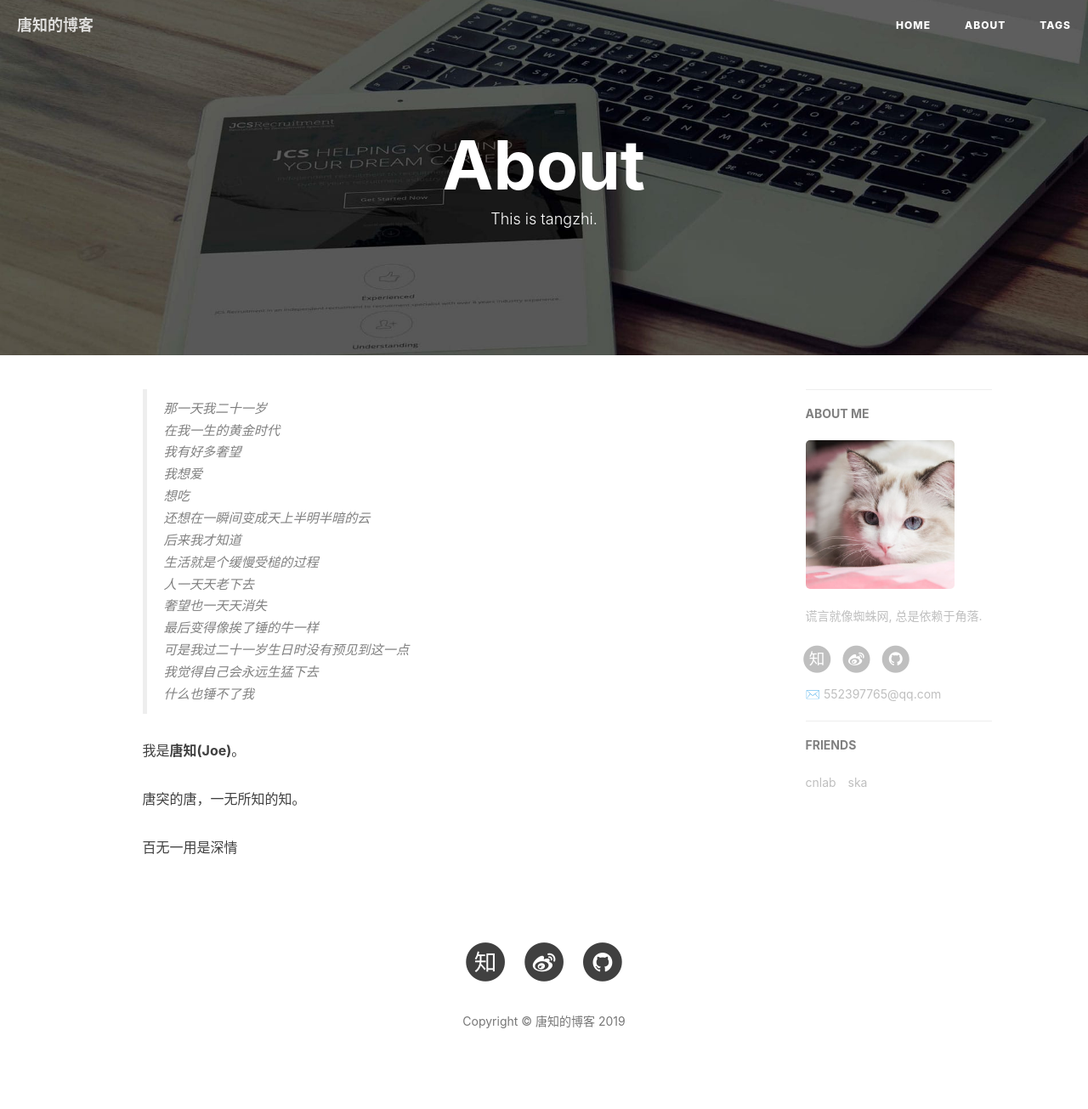
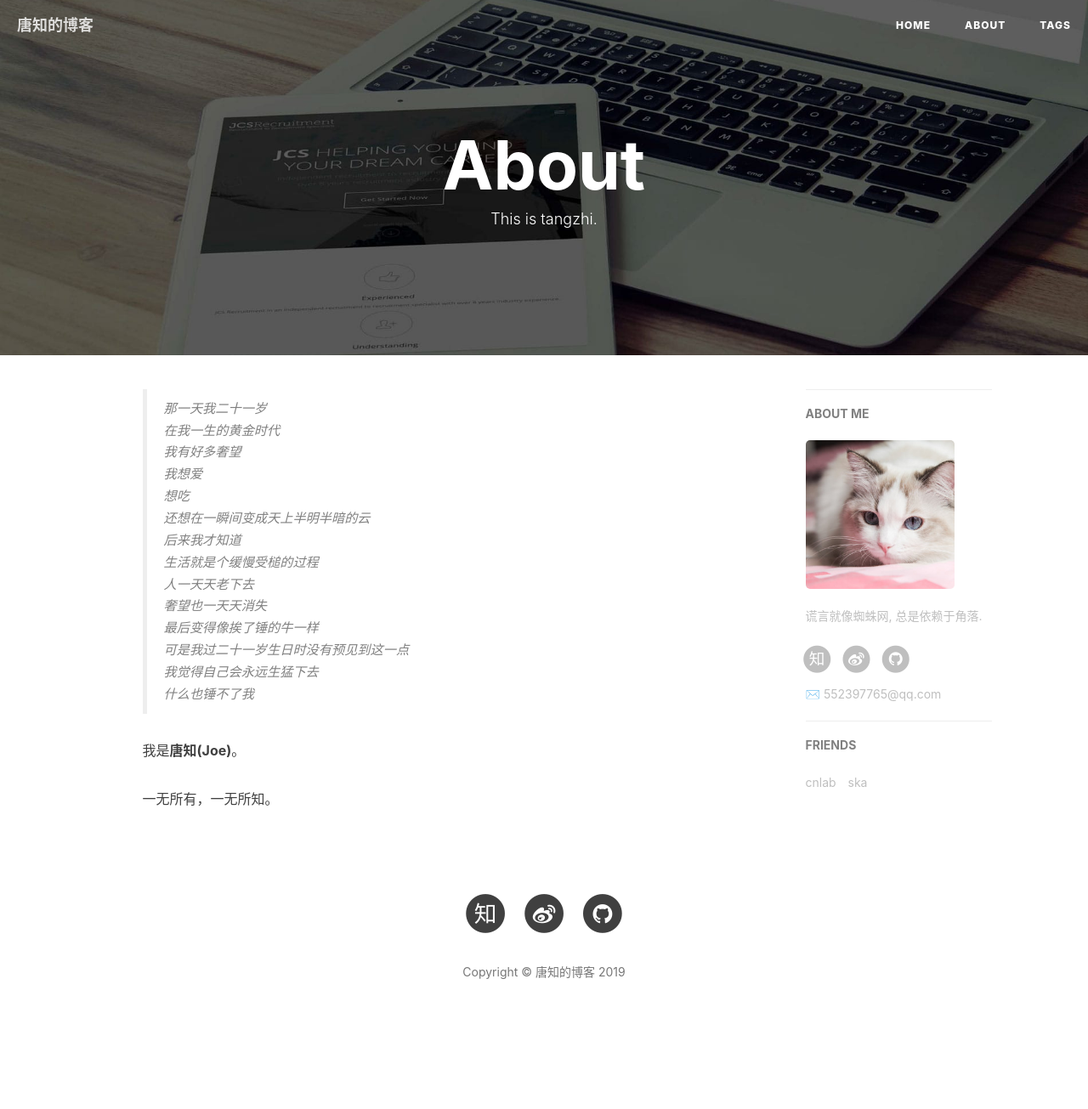
Before and after one commit to Joewn/Joewn.github.io, a Jekyll site: the page built from about.html, in a window 1280 px wide. Shown: the whole page at 85% size. Built offline with Jekyll 4.4.1, drawn with Linux system fonts in a browser that asks for light colours; nearby versions of some CDN libraries; comment, search, counter and statistics services are not loaded; after the commit the page ends 1248 px from its top, so only the background shows below that.

Commit message:
Update about.html

```diff
--- a/about.html
+++ b/about.html
@@ -35,11 +35,7 @@ header-img: "img/post-bg-rwd.jpg"
   </blockquote>
 
   <p>我是<strong>唐知(Joe)</strong>。</p>
-
-  <p>唐突的唐，一无所知的知。</p>
-
-  <p>百无一用是深情</p>
-
+  <p>一无所有，一无所知。</p>
   <!-- <h5>Talks</h5>
   <ul>
     <li><a href="">自言自语</a></li>
```
